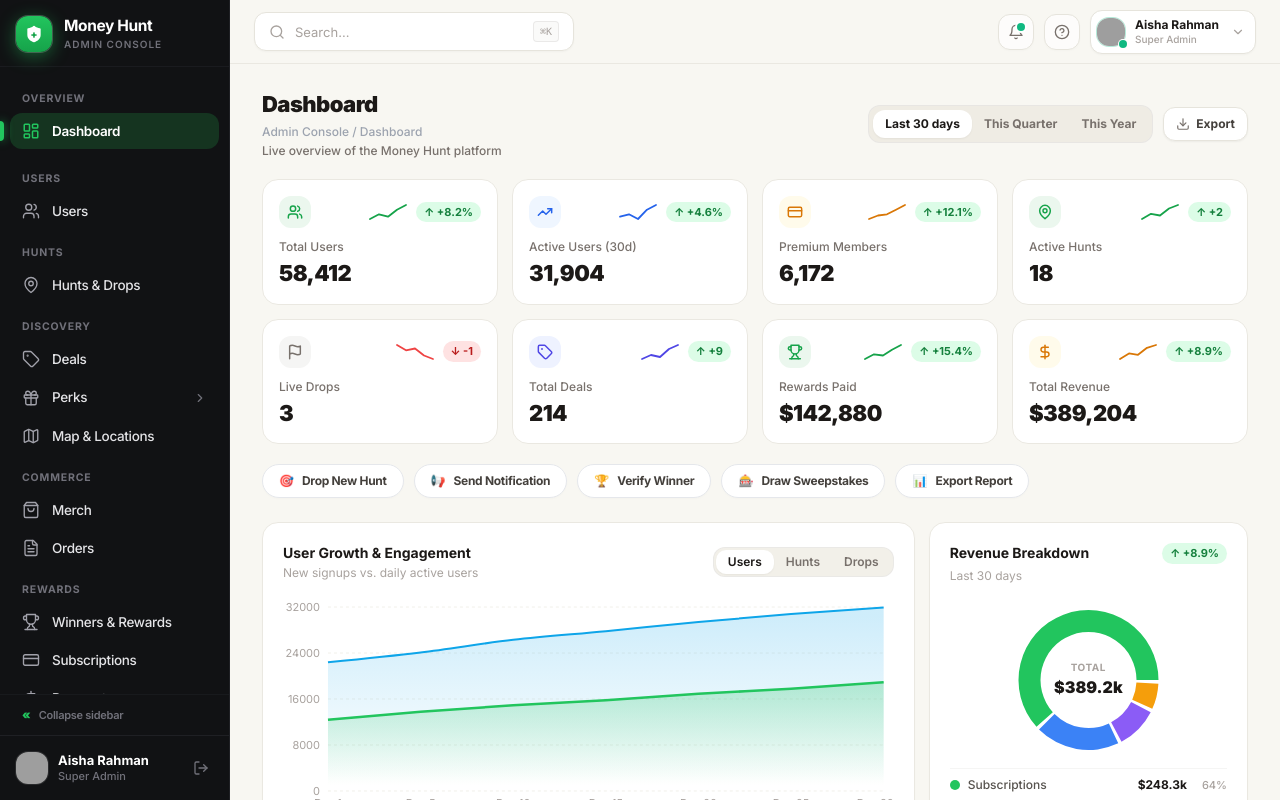
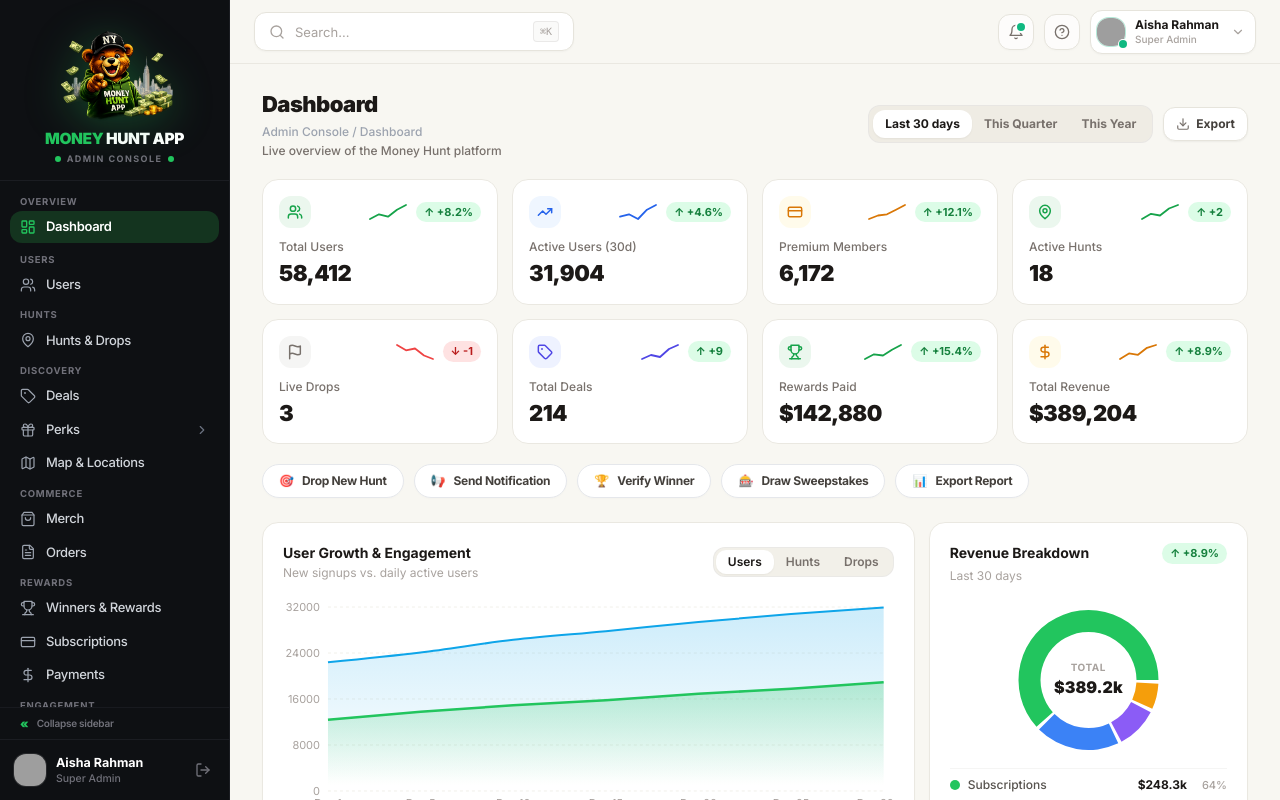
Before and after one commit to Al-Jamil-0011/MoneyHunt-Dashboard-, a Next.js app: page / in a window 1280 px wide. Built offline with nearby package versions, Linux system fonts and the light colour scheme; grey boxes are pictures that could not be loaded.

Commit message:
feat(branding): update sidebar header with official mascot illustration and MONEY HUNT APP branding

```diff
--- a/src/components/layout/Sidebar.tsx
+++ b/src/components/layout/Sidebar.tsx
@@ -16,7 +16,6 @@ import {
   Ticket,
   Bell,
   LogOut,
-  Shield,
   X,
 } from "lucide-react";
 
@@ -103,75 +102,73 @@ export function Sidebar({
       )}
 
       <aside
-        className={`fixed inset-y-0 left-0 z-50 lg:static flex-shrink-0 bg-[#111214] h-screen flex flex-col border-r border-[#1F2024] select-none transition-transform duration-300 ease-in-out ${
-          mobileOpen ? "translate-x-0 shadow-2xl" : "-translate-x-full lg:translate-x-0"
-        } ${
-          collapsed ? "lg:w-[64px]" : "w-[240px] lg:w-[230px]"
+        className={`fixed inset-y-0 left-0 z-50 lg:static flex-shrink-0 bg-[#0E1013] h-screen flex flex-col border-r border-[#1B1D22] select-none transition-transform duration-300 ease-in-out ${mobileOpen ? "translate-x-0 shadow-2xl" : "-translate-x-full lg:translate-x-0"
+          } ${collapsed ? "lg:w-[68px]" : "w-[240px] lg:w-[230px]"
           }`}
       >
-        {/* ── BRAND HEADER ── */}
+        {/* ── BRAND HEADER: OFFICIAL MASCOT DISPLAY (matches checkmarked design) ── */}
         <div
-          className={`flex-shrink-0 border-b border-[#1F2024]/70 transition-all duration-200 ${
-            collapsed ? "px-2.5 py-4 flex justify-center" : "px-4 pt-4 pb-3.5"
+          className={`flex-shrink-0 border-b border-[#1B1D22] transition-all duration-200 relative ${collapsed ? "px-2 py-3.5 flex justify-center" : "px-4 pt-4 pb-3.5"
             }`}
         >
-          <div className="flex items-center justify-between gap-3">
+          {onCloseMobile && (
+            <button
+              onClick={onCloseMobile}
+              className="lg:hidden absolute top-3 right-3 p-1 rounded-lg text-stone-400 hover:text-white hover:bg-white/10 transition-colors z-10"
+              title="Close Navigation"
+              aria-label="Close navigation"
+            >
+              <X className="w-4 h-4" />
+            </button>
+          )}
+
           <div
-              className="flex items-center gap-3 cursor-pointer min-w-0 flex-1"
+            className="cursor-pointer group flex flex-col items-center text-center"
             title="Money Hunt · Admin Console"
             onClick={() => {
               onNav("dashboard");
               onCloseMobile?.();
             }}
           >
-              {/* Vibrant Green Shield Logo */}
-              <div className="relative group flex-shrink-0">
-                <div className="w-9 h-9 rounded-xl bg-gradient-to-b from-[#22C55E] to-[#16A34A] flex items-center justify-center text-white shadow-[0_4px_18px_rgba(34,197,94,0.45)] ring-1 ring-white/20 transition-transform group-hover:scale-105 duration-200">
-                  <div className="relative flex items-center justify-center">
-                    <Shield className="w-5 h-5 fill-white stroke-none" />
-                    <span className="absolute text-[#16A34A] font-black text-[10px] leading-none">
-                      +
-                    </span>
-                  </div>
-                </div>
+            {/* Mascot Bear Illustration */}
+            <div className="relative">
+              <img
+                src="/logo-bear.png"
+                alt="Money Hunt Mascot"
+                className={`transition-all duration-200 drop-shadow-[0_6px_20px_rgba(34,197,94,0.3)] group-hover:scale-105 ${collapsed
+                  ? "w-11 h-11 object-contain"
+                  : "w-[124px] h-[105px] object-contain"
+                  }`}
+              />
             </div>
 
+            {/* Typography: MONEY in Green, HUNT APP in White */}
             {!collapsed && (
-                <div className="min-w-0 flex-1 animate-fade">
-                  <div className="text-[15.5px] font-bold text-white tracking-tight leading-tight">
-                    Money Hunt
+              <div className="mt-2 animate-fade">
+                <div className="text-[15.5px] font-black tracking-tight leading-tight select-none">
+                  <span className="text-[#22C55E]">MONEY </span>
+                  <span className="text-white">HUNT APP</span>
                 </div>
-                  <div className="text-[10px] font-semibold text-[#71717A] tracking-[0.1em] uppercase mt-0.5">
-                    ADMIN CONSOLE
+                <div className="text-[9px] font-bold text-[#71717A] tracking-[0.16em] uppercase mt-1 flex items-center justify-center gap-1.5">
+                  <span className="w-1.5 h-1.5 rounded-full bg-[#22C55E]" />
+                  <span>ADMIN CONSOLE</span>
+                  <span className="w-1.5 h-1.5 rounded-full bg-[#22C55E]" />
                 </div>
               </div>
             )}
           </div>
-
-            {/* Mobile Close Button (shown on mobile drawer) */}
-            {onCloseMobile && (
-              <button
-                onClick={onCloseMobile}
-                className="lg:hidden p-1.5 rounded-lg text-stone-400 hover:text-white hover:bg-white/10 transition-colors flex-shrink-0"
-                title="Close Navigation"
-                aria-label="Close navigation"
-              >
-                <X className="w-4 h-4" />
-              </button>
-            )}
-          </div>
         </div>
 
-        {/* ── NAVIGATION LIST ── */}
-        <nav className="flex-1 py-3 px-2.5 overflow-y-auto space-y-1 custom-scrollbar overflow-x-hidden">
+        {/* ── NAVIGATION LIST (Clean, professional, slightly reduced gaps) ── */}
+        <nav className="flex-1 py-2 px-2.5 overflow-y-auto space-y-0.5 custom-scrollbar overflow-x-hidden">
           {NAV_SECTIONS.map(({ section, items }) => (
-            <div key={section} className="mb-2.5">
+            <div key={section} className="mb-1">
               {!collapsed ? (
-                <div className="text-[10.5px] font-bold text-[#71717A] tracking-[0.08em] uppercase px-3 pt-3 pb-1.5 animate-fade">
+                <div className="text-[9.5px] font-bold text-[#71717A] tracking-[0.08em] uppercase px-2.5 pt-1.5 pb-0.5 animate-fade select-none">
                   {section}
                 </div>
               ) : (
-                <div className="h-px bg-[#1F2024] my-2 mx-1" />
+                <div className="h-px bg-[#1B1D22] my-1 mx-1" />
               )}
               <div className="space-y-0.5">
                 {items.map((item) => {
@@ -185,25 +182,22 @@ export function Sidebar({
                         onCloseMobile?.();
                       }}
                       title={collapsed ? item.label : undefined}
-                      className={`w-full group flex items-center rounded-xl text-[13.5px] font-medium transition-all duration-150 relative text-left cursor-pointer ${
-                        collapsed ? "justify-center px-0 py-2.5" : "gap-3 px-3 py-2"
-                      } ${
-                        isActive
-                          ? "bg-[#153420] text-white font-semibold shadow-xs"
-                          : "text-[#E4E4E7] hover:text-white hover:bg-white/[0.06]"
+                      className={`w-full group flex items-center rounded-lg text-[13px] font-medium transition-all duration-150 relative text-left cursor-pointer ${collapsed ? "justify-center px-0 py-2" : "gap-2.5 px-2.5 py-1.5"
+                        } ${isActive
+                          ? "bg-[#14341F] text-white font-semibold shadow-xs"
+                          : "text-[#D1D5DB] hover:text-white hover:bg-white/[0.06]"
                         }`}
                     >
-                      {/* Left Green Active Bar (Signature from reference design) */}
+                      {/* Left Green Active Bar */}
                       {isActive && (
-                        <span className="absolute -left-2.5 top-1/2 -translate-y-1/2 w-[3.5px] h-5 rounded-r-full bg-[#22C55E] shadow-[0_0_10px_rgba(34,197,94,0.8)]" />
+                        <span className="absolute -left-2.5 top-1/2 -translate-y-1/2 w-[3px] h-4.5 rounded-r-full bg-[#22C55E] shadow-[0_0_10px_rgba(34,197,94,0.8)]" />
                       )}
 
                       <span className="flex-shrink-0 transition-colors">
                         <Icon
-                          className={`w-[18px] h-[18px] ${
-                            isActive
+                          className={`w-4 h-4 ${isActive
                             ? "text-[#22C55E]"
-                              : "text-[#A1A1AA] group-hover:text-white"
+                            : "text-[#9CA3AF] group-hover:text-white"
                             }`}
                           strokeWidth={isActive ? 2 : 1.8}
                         />
@@ -215,7 +209,7 @@ export function Sidebar({
                             {item.label}
                           </span>
                           {item.hasChevron && (
-                            <ChevronRight className="w-3.5 h-3.5 text-[#71717A] group-hover:text-white transition-transform" />
+                            <ChevronRight className="w-3.5 h-3.5 text-[#6B7280] group-hover:text-white transition-transform" />
                           )}
                         </>
                       )}
@@ -228,19 +222,18 @@ export function Sidebar({
         </nav>
 
         {/* ── COLLAPSE TOGGLE BUTTON ── */}
-        <div className="px-2.5 py-1.5 border-t border-[#1F2024]/60 flex-shrink-0">
+        <div className="px-2.5 py-1 border-t border-[#1B1D22]/80 flex-shrink-0">
           <button
             onClick={() => setCollapsed(!collapsed)}
-            title={collapsed ? "Expand sidebar (« 230px)" : "Collapse sidebar (» 64px)"}
-            className={`w-full flex items-center py-1.5 rounded-xl text-[#71717A] hover:text-white hover:bg-white/[0.05] transition-all cursor-pointer ${
-              collapsed ? "justify-center px-0" : "gap-2 px-3"
+            title={collapsed ? "Expand sidebar (« 230px)" : "Collapse sidebar (» 68px)"}
+            className={`w-full flex items-center py-1 rounded-lg text-[#71717A] hover:text-white hover:bg-white/[0.05] transition-all cursor-pointer ${collapsed ? "justify-center px-0" : "gap-2 px-2.5"
               }`}
           >
             <span className="text-xs font-black text-[#22C55E] leading-none">
               {collapsed ? "»" : "«"}
             </span>
             {!collapsed && (
-              <span className="text-[11px] font-semibold text-[#71717A] tracking-tight hover:text-white">
+              <span className="text-[10px] font-semibold text-[#71717A] tracking-tight hover:text-white">
                 Collapse sidebar
               </span>
             )}
@@ -248,11 +241,10 @@ export function Sidebar({
         </div>
 
         {/* ── ADMIN PROFILE FOOTER (Aisha Rahman) ── */}
-        <div className="p-2.5 border-t border-[#1F2024] flex-shrink-0 bg-[#111214]">
+        <div className="p-2 border-t border-[#1B1D22] flex-shrink-0 bg-[#0E1013]">
           <div
             title={collapsed ? "Aisha Rahman · Super Admin" : undefined}
-            className={`flex items-center rounded-xl hover:bg-white/[0.04] transition-all duration-200 group cursor-pointer ${
-              collapsed ? "justify-center p-1.5" : "gap-2.5 p-1.5"
+            className={`flex items-center rounded-lg hover:bg-white/[0.04] transition-all duration-200 group cursor-pointer ${collapsed ? "justify-center p-1" : "gap-2.5 p-1.5"
               }`}
           >
             <div className="relative flex-shrink-0">
@@ -265,10 +257,10 @@ export function Sidebar({
             {!collapsed && (
               <>
                 <div className="flex-1 min-w-0 animate-fade">
-                  <div className="text-[13px] font-bold text-white group-hover:text-[#22C55E] transition-colors truncate leading-tight">
+                  <div className="text-[12.5px] font-bold text-white group-hover:text-[#22C55E] transition-colors truncate leading-tight">
                     Aisha Rahman
                   </div>
-                  <div className="text-[11px] text-[#71717A] font-medium truncate leading-tight mt-0.5">
+                  <div className="text-[10.5px] text-[#71717A] font-medium truncate leading-tight mt-0.5">
                     Super Admin
                   </div>
                 </div>
@@ -277,7 +269,7 @@ export function Sidebar({
                   onClick={(e) => {
                     e.stopPropagation();
                   }}
-                  className="p-1 rounded-lg text-[#71717A] hover:text-white hover:bg-white/10 transition-colors"
+                  className="p-1 rounded-md text-[#71717A] hover:text-white hover:bg-white/10 transition-colors"
                 >
                   <LogOut className="w-4 h-4" />
                 </button>
```
Also changed, not shown: public/logo-bear.png (added), public/logo.png (added). Lines whose indentation alone changed are shown as unchanged.
